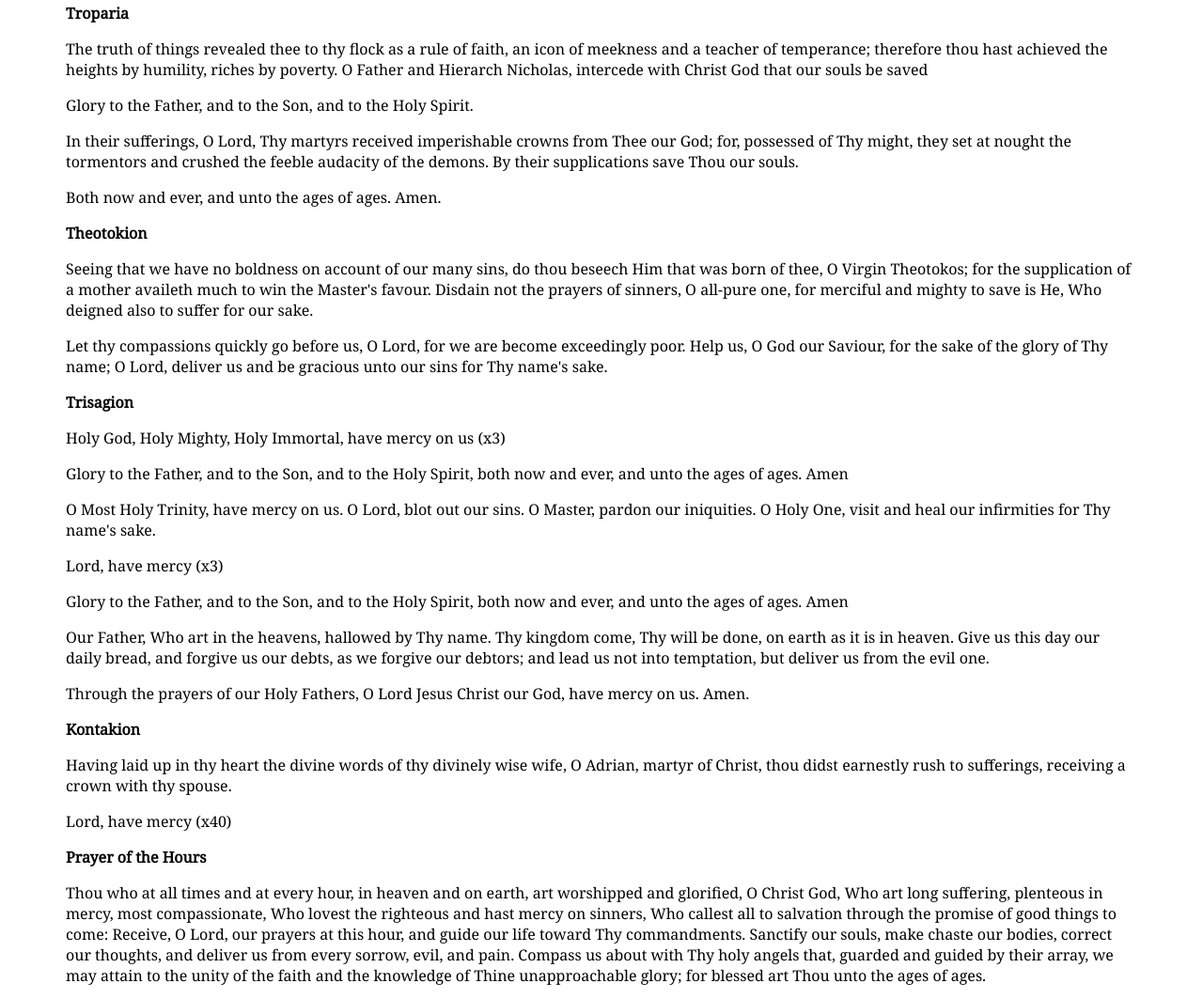
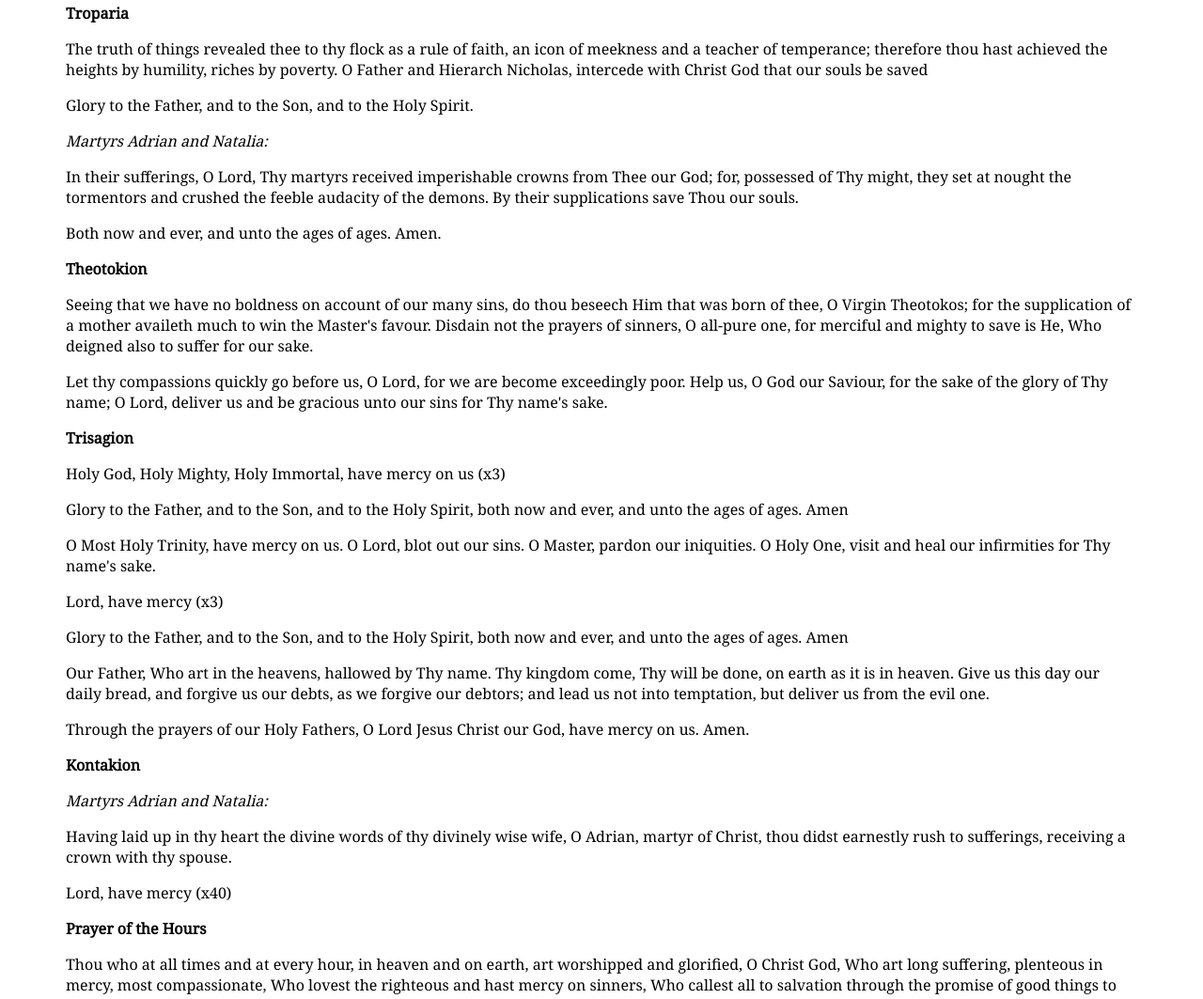
Before and after one commit to laurenssouthgate/Pray-the-Hours, a plain HTML site: page sixth-hour.html in a window 1280 px wide. Shown: the part 1277-2340 px from the top of the page at 94% size. Drawn offline with nearby package versions, Linux system fonts and the light colour scheme.

Commit message:
Add files via upload

```diff
--- a/app.js
+++ b/app.js
@@ -22,6 +22,7 @@ const oneWeek = 604800000;
 let dailyTroparion;
 let dailyKontakion;
 let feastTroparion;
+let feastName;
 
 //retrieves the date of Pascha for next few years
 const paschaDate = function() {
@@ -145,6 +146,7 @@ $.ajax({
     success: function(data) {
         $.each(data, function(i){
             if (today.getDate() === data[i].day && today.getMonth() === data[i].month) {
+                feastName = $('.feast-name').html('<i>' + data[i].name + ':</i>');
                 feastTroparion = $('.feast-troparion').html(data[i].troparion);
                 kontakion = $('.kontakion').html(data[i].kontakion);
             };
--- a/sixth-hour.html
+++ b/sixth-hour.html
@@ -5,7 +5,6 @@
     <meta http-equiv="X-UA-Compatible" content="IE=edge">
     <meta name="viewport" content="width=device-width, initial-scale=1.0">
     <title>Pray the Hours</title>
-    <script src="https://code.jquery.com/jquery-3.6.1.min.js" integrity="sha256-o88AwQnZB+VDvE9tvIXrMQaPlFFSUTR+nldQm1LuPXQ=" crossorigin="anonymous"></script>
     <link rel="stylesheet" href="style.css">
     <link rel="preconnect" href="https://fonts.googleapis.com">
     <link rel="preconnect" href="https://fonts.gstatic.com" crossorigin>
@@ -111,6 +110,7 @@
             <h4>Troparia</h4>
             <p class="daily-troparion"></p>
             <p class="glory"></p>
+            <p class="feast-name"></p>
             <p class="feast-troparion">Troparion</p>
             <p class="both"></p>
             <h4>Theotokion</h4>
@@ -126,6 +126,7 @@
             <h4>Trisagion</h4>
             <p class="trisagion"></p>
             <h4>Kontakion</h4>
+            <p class="feast-name"></p>
             <p class="kontakion"></p>
             <p class="mercy-40"></p>
             <h4>Prayer of the Hours</h4>
@@ -147,6 +148,7 @@
             </p>
         </div>
     </div>
+    <script src="./jquery-3.6.1.min.js"></script>
     <script src="./app.js" type="text/javascript"></script>
 </body>
 </html>
```
Also changed, not shown: first-hour.html (+3 -1 lines), index.html (+1 -1 lines), ninth-hour.html (+3 -1 lines), small-compline.html (+1 -1 lines), third-hour.html (+3 -1 lines).
